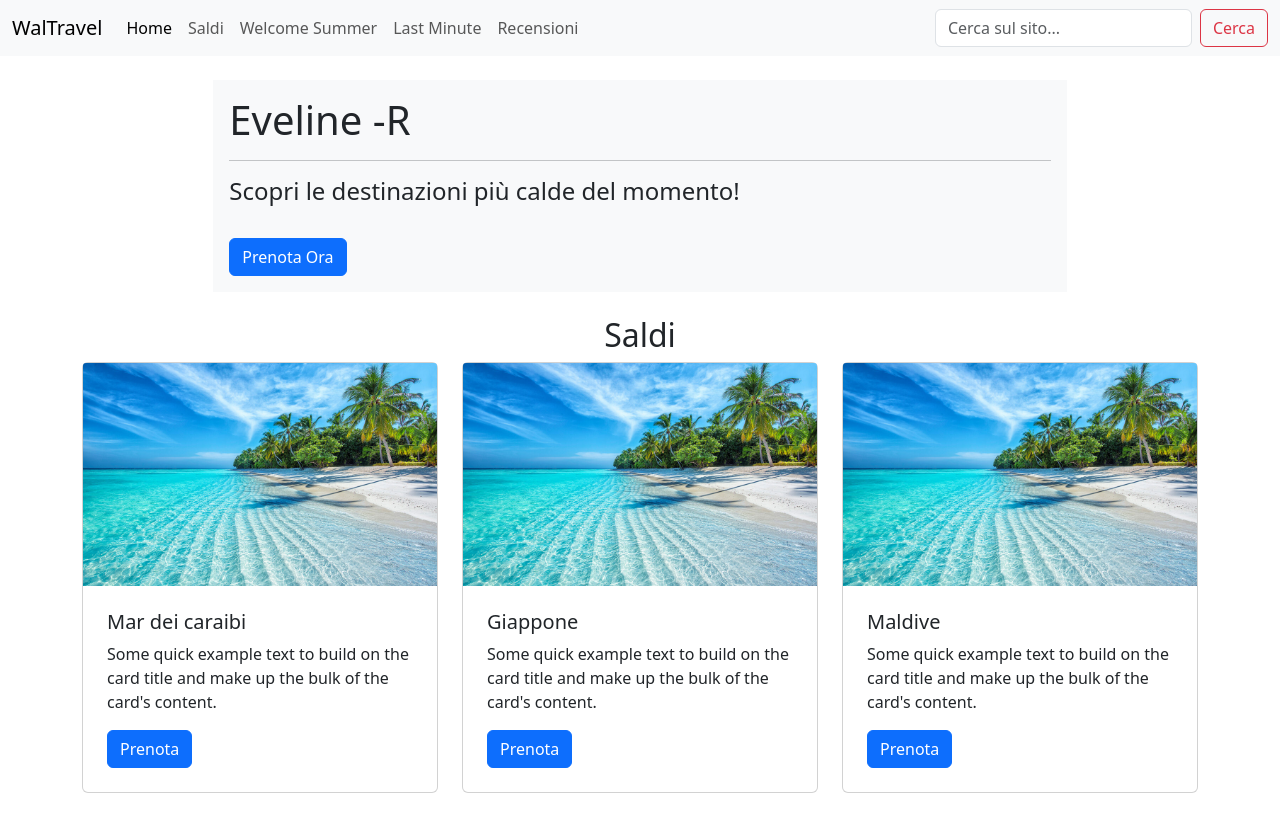
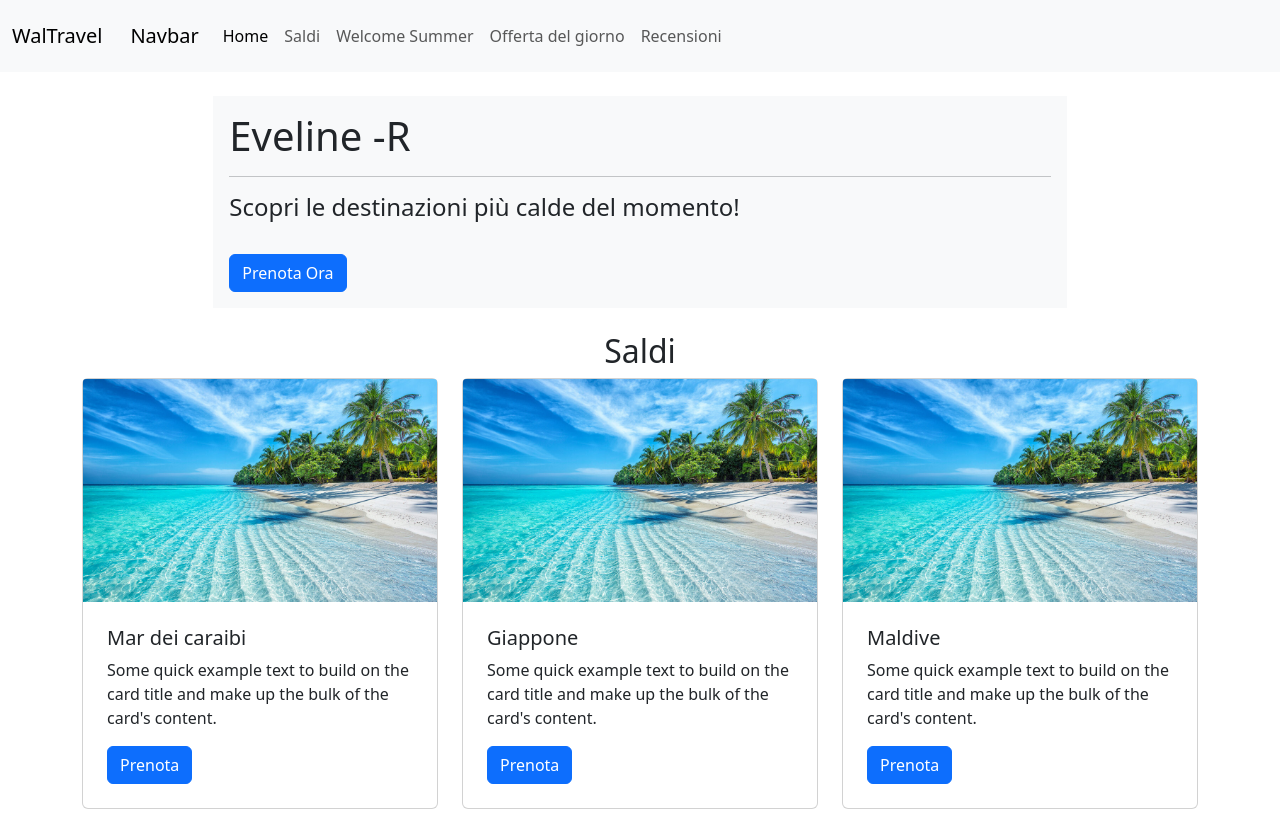
Before and after one commit to WalterX95/EPICODE-Bootstrap5-Example-Layout, a plain HTML site: page index.html in a window 1280 px wide. Shown: the top 836 px of the page. Drawn offline with nearby package versions, Linux system fonts and the light colour scheme.

Commit message:
Update index.html

```diff
--- a/index.html
+++ b/index.html
@@ -18,25 +18,38 @@
           <div class="collapse navbar-collapse" id="navbarSupportedContent">
             <ul class="navbar-nav me-auto mb-2 mb-lg-0">
               <li class="nav-item">
-                <a class="nav-link active" aria-current="page" href="#home">Home</a>
+                <nav class="navbar navbar-expand-lg bg-body-tertiary">
+            <div class="container-fluid">
+              <a class="navbar-brand" href="#">Navbar</a>
+              <button class="navbar-toggler" type="button" data-bs-toggle="collapse" data-bs-target="#navbarNavDropdown" aria-controls="navbarNavDropdown" aria-expanded="false" aria-label="Toggle navigation">
+                <span class="navbar-toggler-icon"></span>
+              </button>
+              <div class="collapse navbar-collapse" id="navbarNavDropdown">
+                <ul class="navbar-nav">
+                  <li class="nav-item">
+                    <a class="nav-link active" aria-current="page" href="index.html">Home</a>
                   </li>
                   <li class="nav-item">
-                <a class="nav-link"  href="#saldi">Saldi</a>
+                    <a class="nav-link" href="#saldi">Saldi</a>
                   </li>
                   <li class="nav-item">
                     <a class="nav-link" href="#welcome-summer">Welcome Summer</a>
                   </li>
                   <li class="nav-item">
-                <a class="nav-link"  href="#last-minute">Last Minute</a>
+                    <a class="nav-link" href="#offerta-del-giorno">Offerta del giorno</a>
                   </li>
                   <li class="nav-item">
-                <a class="nav-link"  href="#recensioni">Recensioni</a>
+                    <a class="nav-link" href="#recensioni">Recensioni</a>
+                  </li>
+                  <li class="nav-item dropdown">
+                    <ul class="dropdown-menu">
+                      <li><a class="dropdown-item" href="index.html">Home</a></li>
+                      <li><a class="dropdown-item" href="welcome-summer">Welcome Summer</a></li>
+                      <li><a class="dropdown-item" href="#offerta-del-giorno">Offerta del giorno</a></li>
+                      <li><a class="dropdown-item" href="#recensioni">Recensioni</a></li>
+                    </ul>
                   </li>
                 </ul>
-            <form class="d-flex" role="search">
-              <input class="form-control me-2" type="search" placeholder="Cerca sul sito..." aria-label="Search">
-              <button class="btn btn-outline-danger" type="submit">Cerca</button>
-            </form>
               </div>
             </div>
           </nav>
```
Lines whose indentation alone changed are shown as unchanged.
